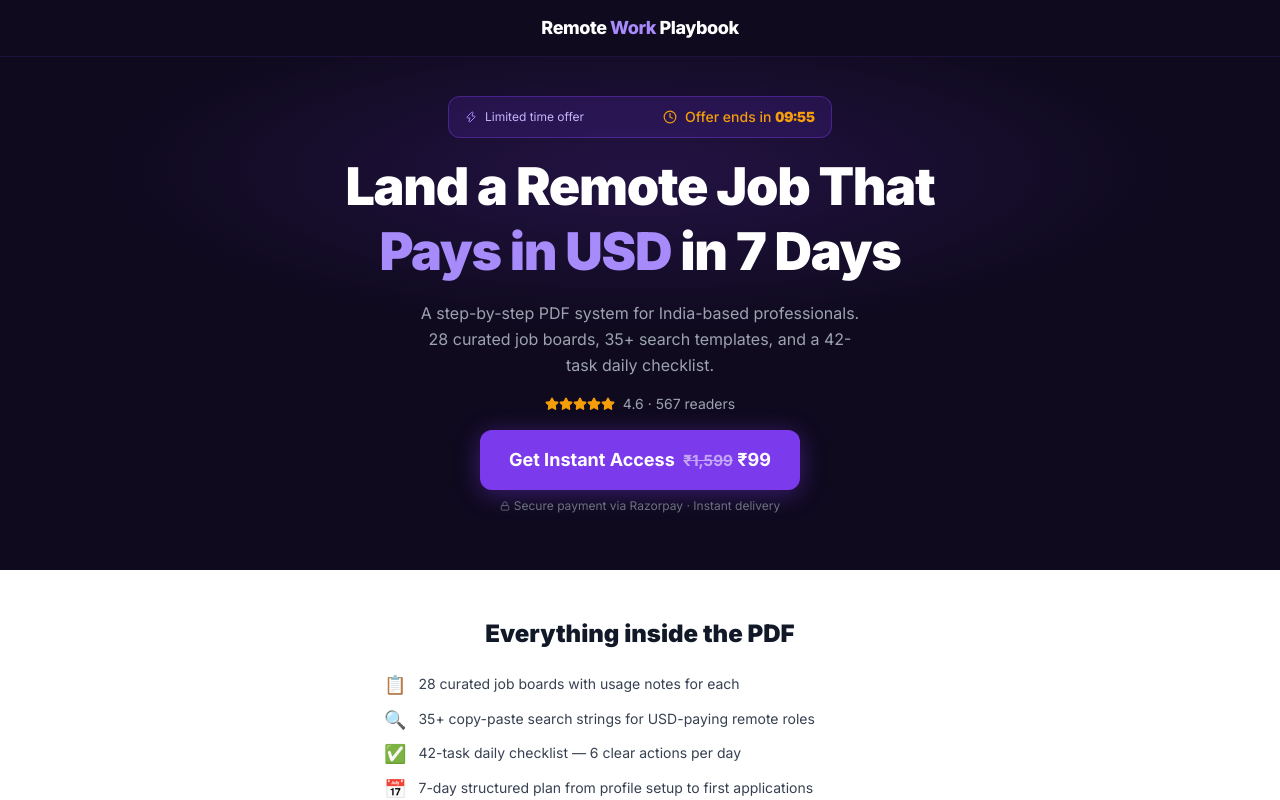
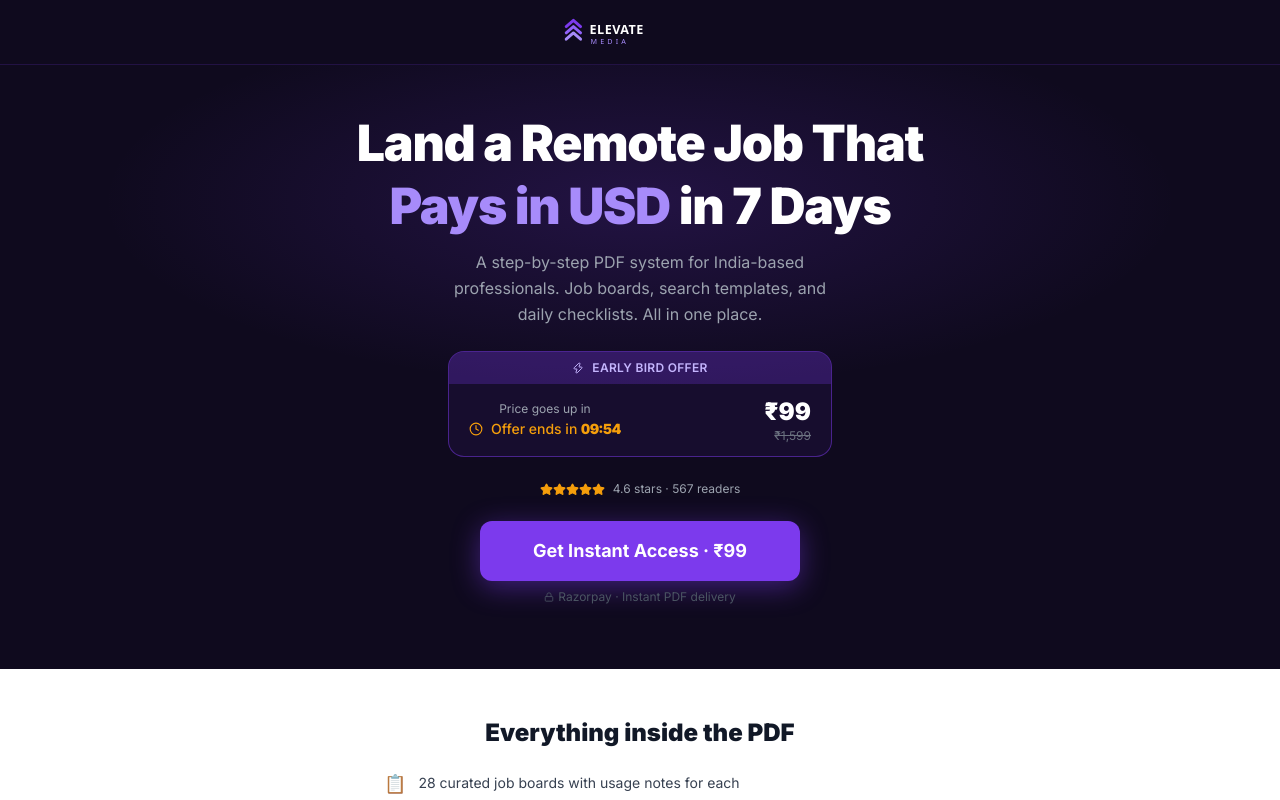
Before and after one commit to elevatemedia159/remote-work-playbook, a Next.js app: page / in a window 1280 px wide. Shown: the top 800 px of the page. Built offline with nearby package versions, Linux system fonts and the light colour scheme.

Commit message:
redesign: Elevate Media logo in nav, improved offer section, spacing fixes, remove em dashes

```diff
--- a/src/app/page.tsx
+++ b/src/app/page.tsx
@@ -13,12 +13,14 @@ function Nav() {
   return (
     <nav
       className="fixed top-0 left-0 right-0 z-50"
-      style={{ backgroundColor: "#0f0a1e", borderBottom: "1px solid rgba(124,58,237,0.15)" }}
+      style={{ backgroundColor: "#0f0a1e", borderBottom: "1px solid rgba(124,58,237,0.18)" }}
     >
-      <div className="max-w-6xl mx-auto px-4 h-14 flex items-center justify-center">
-        <span className="text-white font-extrabold text-lg tracking-tight">
-          Remote <span style={{ color: "#a78bfa" }}>Work</span> Playbook
-        </span>
+      <div className="max-w-6xl mx-auto px-6 h-16 flex items-center justify-center">
+        <img
+          src="/elevate-media-logo.svg"
+          alt="Elevate Media"
+          style={{ height: "36px", width: "auto" }}
+        />
       </div>
     </nav>
   );
@@ -31,7 +33,7 @@ function Hero() {
 
   return (
     <section
-      className="relative flex flex-col items-center justify-center text-center px-4 pt-24 pb-14"
+      className="relative flex flex-col items-center justify-center text-center px-4 pt-28 pb-16"
       style={{ backgroundColor: "#0f0a1e" }}
     >
       <div
@@ -39,56 +41,83 @@ function Hero() {
         style={{ background: "radial-gradient(ellipse 60% 40% at 50% 30%, rgba(124,58,237,0.18) 0%, transparent 70%)" }}
       />
 
-      <div className="relative z-10 max-w-2xl mx-auto flex flex-col items-center gap-4">
+      <div className="relative z-10 max-w-xl mx-auto flex flex-col items-center gap-6">
 
-        {/* Offer banner */}
+        {/* Headline */}
+        <div className="flex flex-col items-center gap-3">
+          <h1
+            className="font-black leading-tight tracking-tight text-center"
+            style={{ fontSize: "clamp(28px, 6vw, 50px)", color: "#ffffff" }}
+          >
+            Land a Remote Job That{" "}
+            <span style={{ color: "#a78bfa" }}>Pays in USD</span>{" "}
+            in 7 Days
+          </h1>
+          <p className="text-sm sm:text-base leading-relaxed text-center max-w-sm" style={{ color: "#9ca3af" }}>
+            A step-by-step PDF system for India-based professionals. Job boards, search templates, and daily checklists. All in one place.
+          </p>
+        </div>
+
+        {/* Offer section */}
         {!expired ? (
           <div
-            className="w-full max-w-sm rounded-xl px-4 py-2.5 flex items-center justify-between gap-2"
-            style={{ backgroundColor: "rgba(124,58,237,0.15)", border: "1px solid rgba(124,58,237,0.4)" }}
+            className="w-full max-w-sm rounded-2xl overflow-hidden"
+            style={{ border: "1px solid rgba(124,58,237,0.5)", backgroundColor: "rgba(124,58,237,0.08)" }}
           >
-            <div className="flex items-center gap-2 text-xs">
-              <Zap size={12} style={{ color: "#a78bfa" }} />
-              <span style={{ color: "#c4b5fd" }}>Limited time offer</span>
+            {/* Top strip */}
+            <div
+              className="flex items-center justify-center gap-2 px-4 py-2"
+              style={{ backgroundColor: "rgba(124,58,237,0.25)" }}
+            >
+              <Zap size={12} style={{ color: "#c4b5fd" }} />
+              <span className="text-xs font-semibold tracking-wide uppercase" style={{ color: "#c4b5fd" }}>
+                Early bird offer
+              </span>
             </div>
-            <CountdownTimer variant="inline" />
+            {/* Timer row */}
+            <div className="flex items-center justify-between px-5 py-3">
+              <div>
+                <p className="text-xs mb-0.5" style={{ color: "#9ca3af" }}>Price goes up in</p>
+                <CountdownTimer variant="inline" />
+              </div>
+              <div className="text-right">
+                <p className="text-2xl font-black text-white">&#8377;99</p>
+                <p className="text-xs line-through" style={{ color: "#6b7280" }}>&#8377;1,599</p>
+              </div>
+            </div>
           </div>
-        ) : null}
-
-        <h1
-          className="font-black leading-tight tracking-tight"
-          style={{ fontSize: "clamp(30px, 5vw, 52px)", color: "#ffffff" }}
-        >
-          Land a Remote Job That{" "}
-          <span style={{ color: "#a78bfa" }}>Pays in USD</span>{" "}
-          in 7 Days
-        </h1>
-
-        <p className="text-base leading-relaxed max-w-md" style={{ color: "#9ca3af" }}>
-          A step-by-step PDF system for India-based professionals. 28 curated job boards, 35+ search templates, and a 42-task daily checklist.
-        </p>
+        ) : (
+          <div
+            className="w-full max-w-sm rounded-xl px-5 py-3 flex items-center justify-between"
+            style={{ backgroundColor: "rgba(255,255,255,0.04)", border: "1px solid rgba(255,255,255,0.1)" }}
+          >
+            <span className="text-sm" style={{ color: "#6b7280" }}>Standard pricing</span>
+            <div className="text-right">
+              <p className="text-xl font-black text-white">&#8377;149</p>
+              <p className="text-xs line-through" style={{ color: "#4b5563" }}>&#8377;1,599</p>
+            </div>
+          </div>
+        )}
 
         {/* Social proof */}
         <div className="flex items-center gap-2">
           <div className="flex">
-            {[...Array(5)].map((_, i) => <Star key={i} size={14} fill="#f59e0b" style={{ color: "#f59e0b" }} />)}
+            {[...Array(5)].map((_, i) => <Star key={i} size={13} fill="#f59e0b" style={{ color: "#f59e0b" }} />)}
           </div>
-          <span className="text-sm" style={{ color: "#9ca3af" }}>4.6 · 567 readers</span>
+          <span className="text-xs" style={{ color: "#9ca3af" }}>4.6 stars · 567 readers</span>
         </div>
 
         {/* CTA */}
-        <div className="w-full max-w-xs">
+        <div className="w-full max-w-xs flex flex-col gap-2">
           <a
             href={CHECKOUT_URL}
-            className="block w-full py-4 rounded-xl font-bold text-white text-lg text-center transition-all active:scale-95"
-            style={{ backgroundColor: "#7c3aed", boxShadow: "0 4px 24px rgba(124,58,237,0.4)" }}
+            className="block w-full py-4 rounded-xl font-bold text-white text-lg text-center"
+            style={{ backgroundColor: "#7c3aed", boxShadow: "0 6px 28px rgba(124,58,237,0.45)" }}
           >
-            Get Instant Access &nbsp;
-            <span style={{ textDecoration: "line-through", opacity: 0.55, fontSize: "0.85em" }}>&#8377;1,599</span>
-            {" "}&#8377;{expired ? "149" : "99"}
+            Get Instant Access · &#8377;{expired ? "149" : "99"}
           </a>
-          <p className="text-xs text-center mt-2 flex items-center justify-center gap-1" style={{ color: "#6b7280" }}>
-            <Lock size={10} /> Secure payment via Razorpay · Instant delivery
+          <p className="text-xs text-center flex items-center justify-center gap-1" style={{ color: "#4b5563" }}>
+            <Lock size={10} /> Razorpay · Instant PDF delivery
           </p>
         </div>
       </div>
@@ -102,7 +131,7 @@ function WhatYouGet() {
   const items = [
     { icon: "📋", text: "28 curated job boards with usage notes for each" },
     { icon: "🔍", text: "35+ copy-paste search strings for USD-paying remote roles" },
-    { icon: "✅", text: "42-task daily checklist — 6 clear actions per day" },
+    { icon: "✅", text: "42-task daily checklist, 6 clear actions per day" },
     { icon: "📅", text: "7-day structured plan from profile setup to first applications" },
     { icon: "📈", text: "Week 2 scaling framework to double down on what works" },
     { icon: "💡", text: "7 expert tips on ATS, outreach, salary benchmarking" },
@@ -234,7 +263,7 @@ function Pricing() {
 // ─── FAQ ──────────────────────────────────────────────────────────────────────
 
 const faqs = [
-  { q: "Who is this for?", a: "Any professional with 2+ years of experience in any function — engineering, design, data, marketing, finance, operations, and more. Every search template uses a [your role] placeholder you fill in yourself." },
+  { q: "Who is this for?", a: "Any professional with 2+ years of experience in any function: engineering, design, data, marketing, finance, operations, and more. Every search template uses a [your role] placeholder you fill in yourself." },
   { q: "Will US companies hire someone based in India?", a: "Yes. The guide targets remote-first startups and scale-ups that actively hire globally, with no visa sponsorship required. Every job board and search string is filtered for this." },
   { q: "How do I get the guide after paying?", a: "Instantly. We email your download link the moment payment is confirmed. Check spam if you don't see it within 2 minutes." },
   { q: "What payment methods are accepted?", a: "UPI (GPay, PhonePe, Paytm), credit and debit cards, and netbanking — via Razorpay." },
```
Also changed, not shown: public/elevate-media-logo.svg (added).
